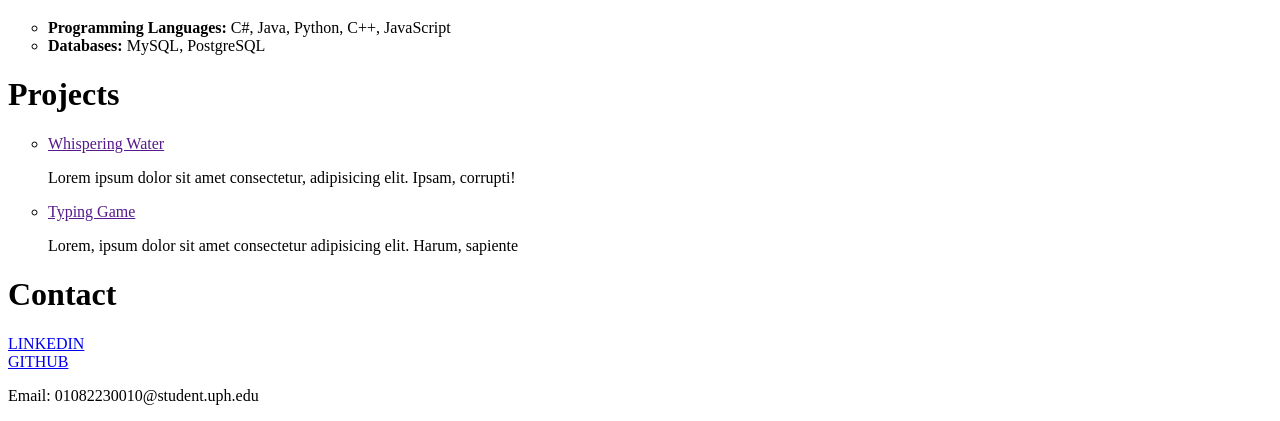
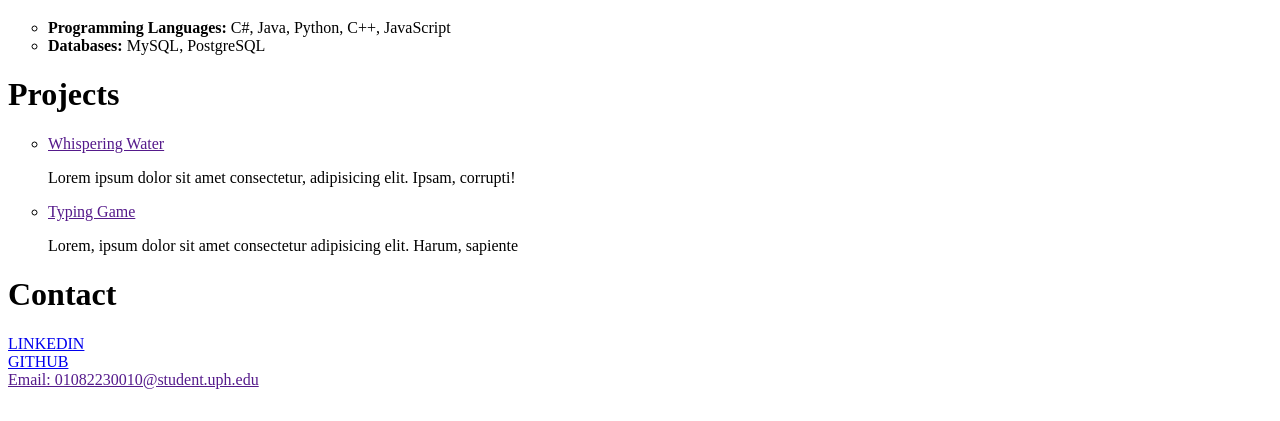
Before and after one commit to jeshafay/Portfolio, a plain HTML site: page index.html in a window 1280 px wide. Shown: the part 667-1088 px from the top of the page. After the commit the page ends 1064 px from the top, so only its background shows below. Drawn offline with Linux system fonts and the light colour scheme.

Commit message:
Revert "Update index.html"
This reverts commit 31177569491bc1b8328e6d2cf402743a79426c5b.

```diff
--- a/index.html
+++ b/index.html
@@ -47,7 +47,7 @@
         <h1 id = Contact>Contact</h1>
             <a href="https://www.linkedin.com/in/jesha-fay-5a38a52a5/">LINKEDIN</a> <br>
             <a href="https://github.com/jeshafay">GITHUB</a> <br>
-            <p>Email: 01082230010@student.uph.edu</p>
+            <a href="">Email: 01082230010@student.uph.edu</a>
 
 </body>
 </html>
```
